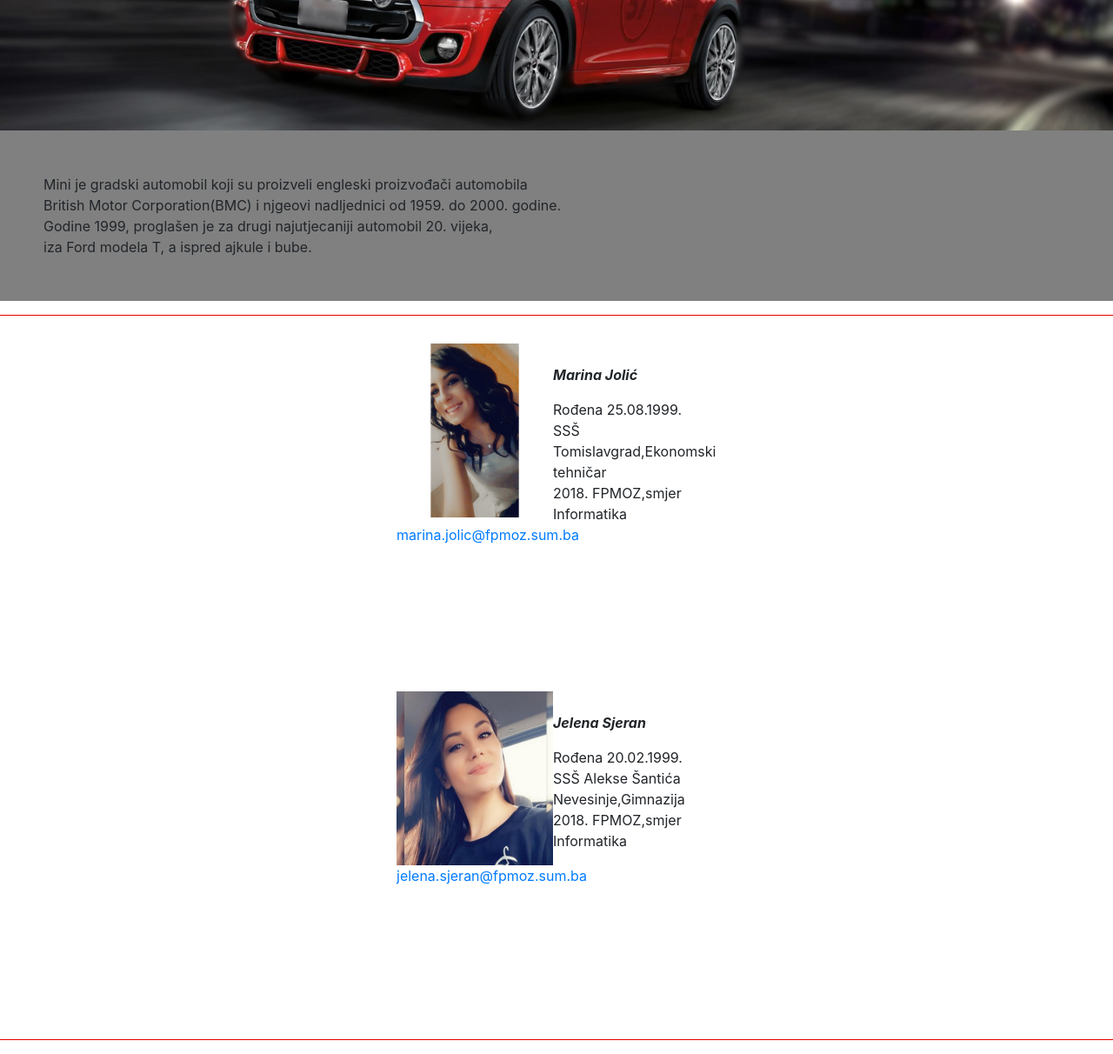
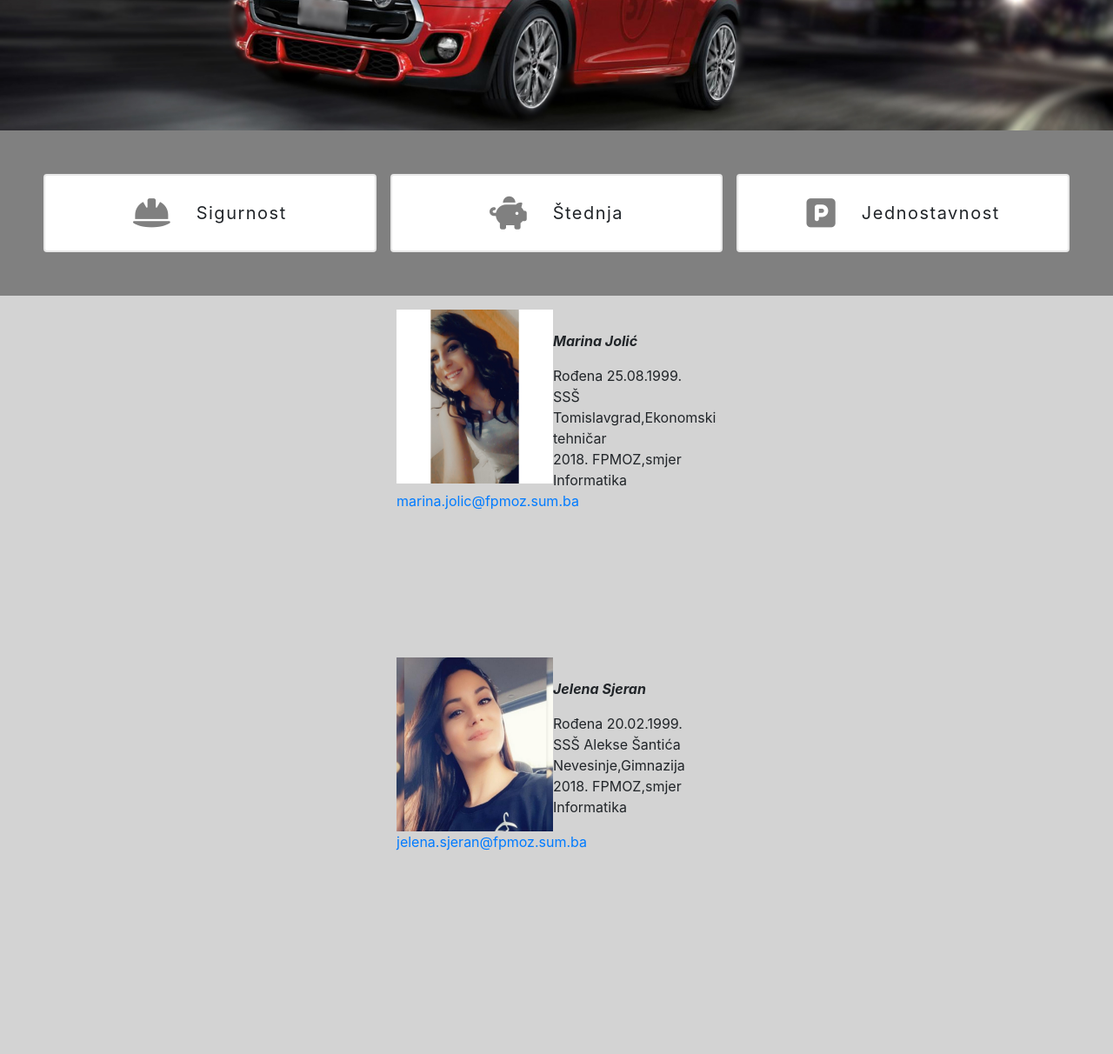
Before and after one commit to MarinaJolic/rent_a_car, a PHP site: page / in a window 1280 px wide. Shown: the part 484-1696 px from the top of the page at 87% size. After the commit the page ends 1462 px from the top, so only its background shows below. Run offline with PHP 8.4, Linux system fonts and the light colour scheme; data that the repository does not hold is empty; some libraries are stand-ins or nearby versions.

Commit message:
dodane naslovne kartice

```diff
--- a/index.php
+++ b/index.php
@@ -43,7 +43,6 @@ $redak= mysqli_fetch_array($rezultat);
   <form class="modal-content animate" action="/action_page.php" method="post">
     <div class="imgcontainer">
       <span onclick="document.getElementById('id01').style.display='none'" class="close" title="Close Modal">&times;</span>
-      <img src="img_avatar2.png" alt="Avatar" class="avatar">
     </div>
 
     <div class="container">
@@ -77,15 +76,16 @@ $redak= mysqli_fetch_array($rezultat);
 <img src="Slike/logo.png" id="logo">
 </div>
 </div>
-<div id="text">
-    <div id="mini">
+<div id="text" style="background: grey !important;">
 
-    Mini je gradski automobil koji su proizveli engleski proizvođači automobila<br> British Motor Corporation(BMC) i njgeovi nadljednici od 1959. do 2000. godine.<br>
-    Godine 1999, proglašen je za drugi najutjecaniji automobil 20. vijeka,<br> iza Ford modela T, a ispred ajkule i bube.
+    <div class="cards">
+        <div class="card"><i class="fas fa-hard-hat"></i><span class="icon-text">Sigurnost</span></div>
+        <div class="card"><i class="fas fa-piggy-bank"></i><span class="icon-text">Štednja</span></div>
+        <div class="card"><i class="fas fa-parking"></i><span class="icon-text">Jednostavnost</span></div>
     </div>
 
 </div>
-<hr style="background-color: red;">
+<div style="background: lightgrey !important;">
 <div id="autori">
     <div class="container">
         <div class="row">
@@ -110,7 +110,7 @@ $redak= mysqli_fetch_array($rezultat);
         </div></div>
     </div>
 </div>
-<hr style="background-color:red">
+</div>
 
 
 
--- a/stil.css
+++ b/stil.css
@@ -12,13 +12,9 @@
     text-align: center;
     min-height: 580px;
     position: relative;
-
-
-
-
 }
 #text{
-    background-color: grey;
+    background-color: lightgrey;
     padding:50px;
 
 }
--- a/stil2.css
+++ b/stil2.css
@@ -29,6 +29,33 @@
     display: none;
   }
 
+/*Kartice na naslovnoj stranici*/
+    .cards{
+        display: grid;
+        grid-template-columns: repeat(auto-fit, minmax(200px, 1fr));
+        grid-auto-rows: auto;
+        grid-gap: 1rem;
+    }
+    .card {
+        display: flex;
+        flex-direction: row;
+        justify-content: center;
+        align-items: center;
+        border: 2px solid #e7e7e7;
+        border-radius: 4px;
+        padding: 1.5rem;
+    }
+    .card .fas{
+        font-size: 38px;
+        color: grey;
+    }
+
+    .icon-text{
+        font-size: 20px;
+        letter-spacing: 1.5px;
+        margin-left: 1.5em;
+    }
+
 /*Responsivness*/
 
 @media screen and (max-width: 600px) {
@@ -36,6 +63,7 @@
     .topnav a.icon {
       float: right;
       display: block;
+      background-color: lightgrey;
     }
   }
 
```
